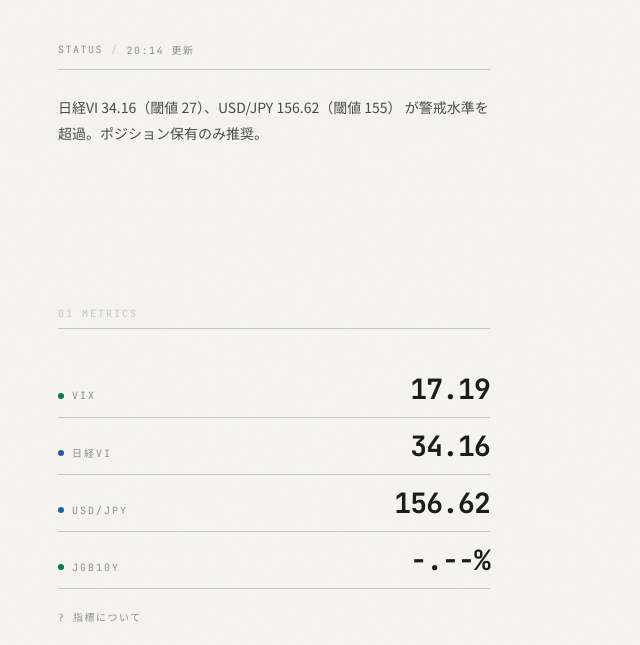
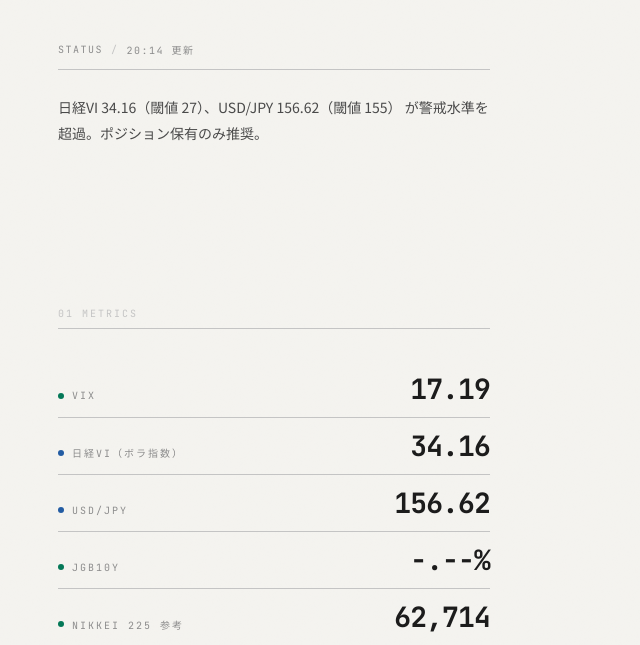
Before and after one commit to techio-code/frozen-alert, a plain HTML site: page index.html in a window 1280 px wide. Shown: the part 307-952 px from the top of the page, without its empty margins (366-1006 px from the left). Drawn offline with nearby package versions, Linux system fonts and the light colour scheme.

Commit message:
feat: 日経VI ラベル明確化 + Nikkei 225 (62,714) 参考指標として追加
- 「日経VI」を「日経VI（ボラ指数）」に変更（誤読防止）
- 5番目の指標として Nikkei 225 (62,714円・5/8終値) を追加（判定対象外・参考表示）
- ヘルプモーダルに Nikkei 225 説明追加（日経VI との混同防止）

```diff
--- a/app.js
+++ b/app.js
@@ -292,6 +292,8 @@ function renderMetrics(ind, judgment) {
   setMetric('nikkei-vi', vi  != null ? vi.toFixed(2)  : '--.-');
   setMetric('usdjpy',    jpy != null ? jpy.toFixed(2) : '---.-');
   setMetric('jgb10y',    jgb != null ? jgb.toFixed(3) + '%' : '-.--%');
+  const n225 = ind.nikkei225;
+  setMetric('nikkei225', n225 != null ? Number(n225).toLocaleString('ja-JP') : '--,---');
 }
 
 // ─────────────────────────────────────────────────────────────
--- a/index.html
+++ b/index.html
@@ -63,7 +63,7 @@
         <div class="metric-row" data-metric="nikkei-vi">
           <div class="metric-row-label">
             <span class="metric-status-dot dot-frozen" data-metric-status="nikkei-vi"></span>
-            <span>日経VI</span>
+            <span>日経VI（ボラ指数）</span>
           </div>
           <span class="metric-row-value">34.16</span>
         </div>
@@ -80,6 +80,13 @@
             <span>JGB10y</span>
           </div>
           <span class="metric-row-value">--.--%</span>
+        </div>
+        <div class="metric-row" data-metric="nikkei225">
+          <div class="metric-row-label">
+            <span class="metric-status-dot dot-normal" data-metric-status="nikkei225"></span>
+            <span>Nikkei 225 <span class="metric-ref">参考</span></span>
+          </div>
+          <span class="metric-row-value">62,714</span>
         </div>
         <button class="help-trigger" id="help-trigger-metrics" type="button">? 指標について</button>
       </section>
@@ -172,6 +179,10 @@
           <div class="help-section-title">JGB10y（長期金利）</div>
           <p>日本の10年国債利回り。急騰すると株の売り圧力になります。1.5%超は注意水準です。</p>
         </div>
+        <div class="help-section">
+          <div class="help-section-title">Nikkei 225（日経平均・参考）</div>
+          <p>日経平均株価そのもの。判定には使用せず、市場全体の動きを確認する参考指標として表示しています。日経VI（ボラ指数）とは別物です。</p>
+        </div>
       </div>
       <div id="help-content-frozen-action" class="help-content" hidden role="tabpanel">
         <div class="help-section">
```
